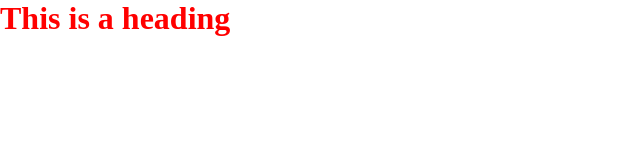
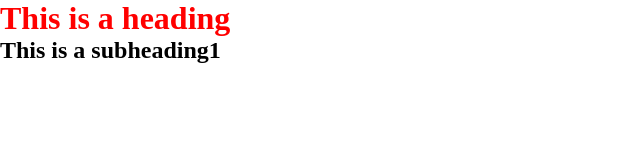
Before and after one commit to SamruddhiDoke/GitPractice, a plain HTML site: page index.html in a window 1280 px wide. Shown: the whole page, without its empty margins (0-640 px from the left). Drawn offline with Linux system fonts and the light colour scheme.

Commit message:
Made changes in feature branch

```diff
--- a/index.html
+++ b/index.html
@@ -8,5 +8,6 @@
 </head>
 <body>
     <h1>This is a heading</h1>
+    <h2>This is a subheading1</h2>
 </body>
 </html>
```
